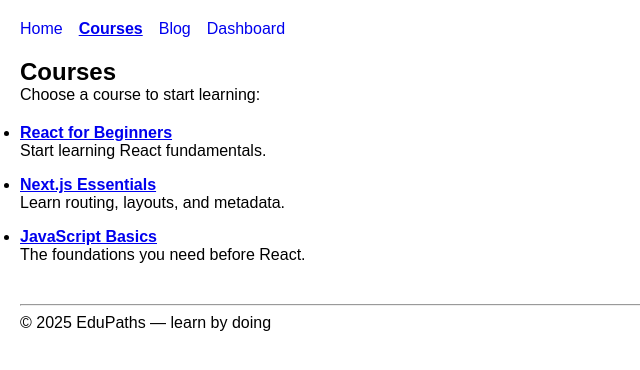
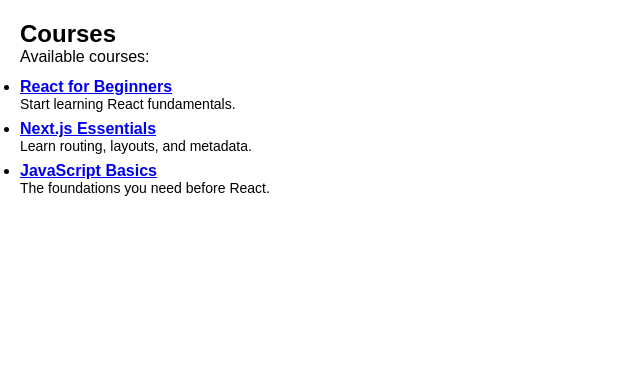
Before and after one commit to harsh154-hk/EduPaths, a Next.js app: page /courses in a window 1280 px wide. Shown: the top 370 px of the page, without its empty margins (0-640 px from the left). Built offline with nearby package versions, Linux system fonts and the light colour scheme.

Commit message:
add courses section with dynamic routing, metadata, and not-found handling

```diff
--- a/app/(site)/courses/page.tsx
+++ /dev/null
@@ -1,26 +0,0 @@
-import Link from "next/link";
-import { courses } from "../../_utils/courses";
-
-export const metadata = {
-  title: "Courses — EduPaths",
-};
-
-export default function CoursesPage() {
-  return (
-    <section>
-      <h1>Courses</h1>
-      <p>Choose a course to start learning:</p>
-
-      <ul style={{ marginTop: 20 }}>
-        {courses.map((course) => (
-          <li key={course.id} style={{ marginBottom: 16 }}>
-            <Link href={`/courses/${course.id}`}>
-              <strong>{course.title}</strong>
-            </Link>
-            <p>{course.description}</p>
-          </li>
-        ))}
-      </ul>
-    </section>
-  );
-}
--- a/app/_utils/courses.ts
+++ b/app/_utils/courses.ts
@@ -1,4 +1,6 @@
-export const courses = [
+import type { Course } from "./types";
+
+export const courses: Course[] = [
   {
     id: "react-basics",
     title: "React for Beginners",
--- /dev/null
+++ b/app/_utils/types.ts
@@ -0,0 +1,5 @@
+export type Course = {
+  id: string;
+  title: string;
+  description: string;
+};
--- /dev/null
+++ b/app/courses/page.tsx
@@ -0,0 +1,28 @@
+import Link from "next/link";
+import { courses } from "../_utils/courses";
+import type { Course } from "../_utils/types";
+
+export const metadata = {
+  title: "Courses — EduPaths",
+  description: "Browse our available courses",
+};
+
+export default function CoursesPage() {
+  return (
+    <section>
+      <h1>Courses</h1>
+      <p>Available courses:</p>
+
+      <ul style={{ marginTop: 12 }}>
+        {courses.map((c: Course) => (
+          <li key={c.id} style={{ marginBottom: 8 }}>
+            <Link href={`/courses/${c.id}`}>
+              <strong>{c.title}</strong>
+            </Link>
+            <div style={{ fontSize: 14 }}>{c.description}</div>
+          </li>
+        ))}
+      </ul>
+    </section>
+  );
+}
```
Also changed, not shown: app/courses/[courseId]/not-found.tsx (added, +8 -0 lines), app/courses/[courseId]/page.tsx (added, +41 -0 lines), app/courses/data.ts (added), next.config.ts (line endings or trailing spaces).
